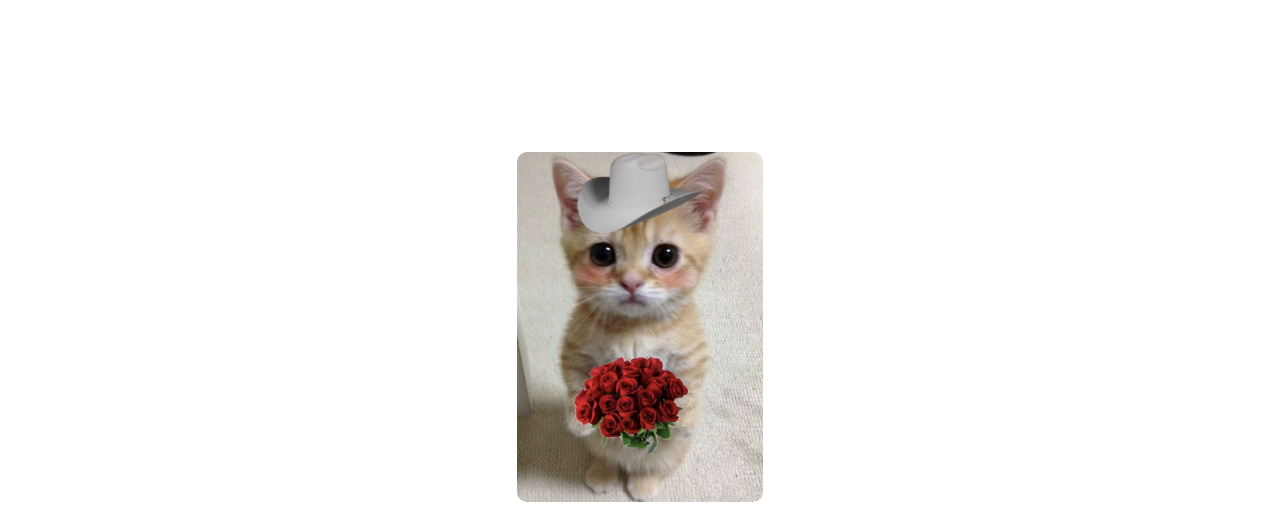
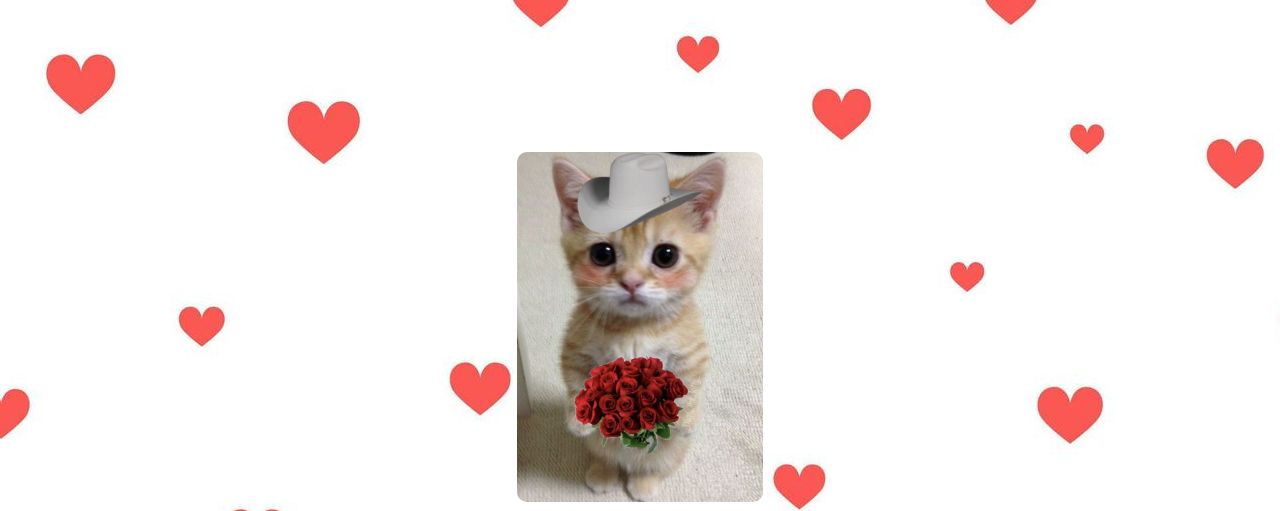
Before and after one commit to CamilosolerB/san-valentin, a plain HTML site: page index.html in a window 1280 px wide. Shown: the top 511 px of the page. Drawn offline with Linux system fonts and the light colour scheme.

Commit message:
Update styles.css

```diff
--- a/assets/css/styles.css
+++ b/assets/css/styles.css
@@ -6,7 +6,7 @@
 }
 
 body{
-    background: url('./assets/fotos/fondo-corazones.jpg');
+    background: url('../fotos/fondo-corazones.jpg');
     background-position: center;
     min-height: 100vh;
     display: flex;
```
